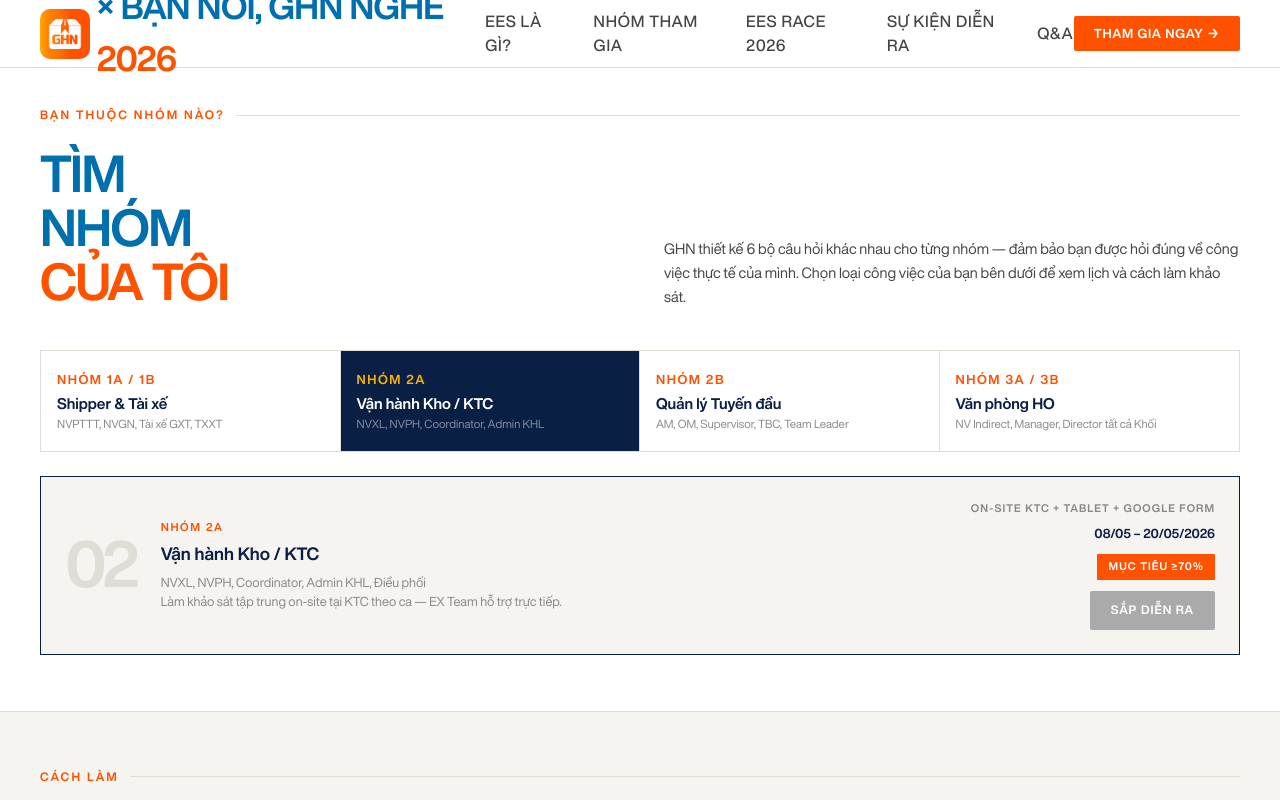
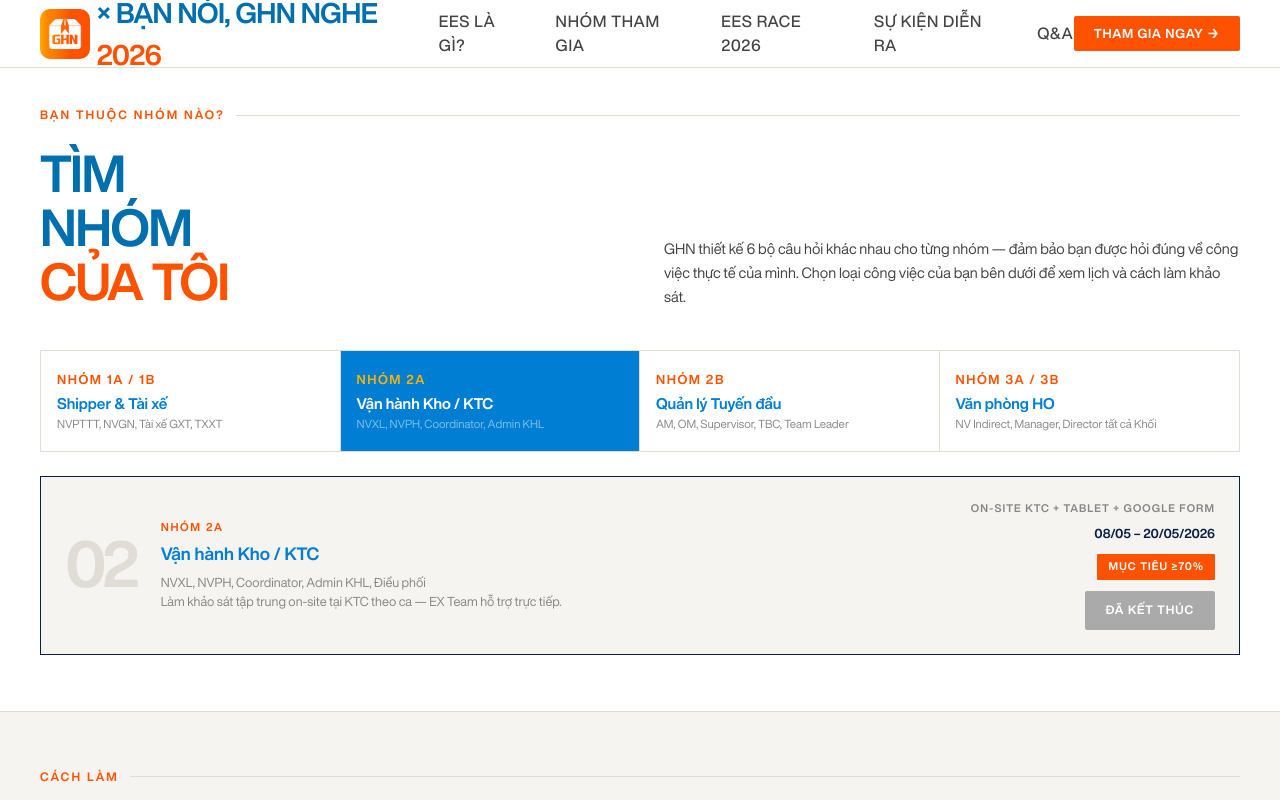
Before and after one commit to Ntna1302/GHN-Landingpage-EES2026, a Next.js app: page / in a window 1280 px wide. Both pictures are taken after a click on the element 490 px from the left and 2909 px from the top of the page. Shown: the part 2509-3309 px from the top of the page. Built offline with nearby package versions, Linux system fonts and the light colour scheme.

Commit message:
changing background color

```diff
--- a/app/globals.css
+++ b/app/globals.css
@@ -438,7 +438,8 @@
 .ghn-quote-section {
   display: grid;
   grid-template-columns: 1fr 1fr;
-  background: #0A1F44;
+  /* background: #0344a7; */
+  background: linear-gradient(135deg, #FF5200 0%, #12547a 50%, #FF5200 100%);
   border-bottom: 1px solid rgba(255,255,255,0.08);
   min-height: 500px;
    overflow: hidden;
--- a/components/layout/Navbar.tsx
+++ b/components/layout/Navbar.tsx
@@ -61,7 +61,7 @@
       display: "block",
     }}
   />
-  <span className="ghn-logo-text" style={{ color: "#006FAD", fontSize: "2.15rem" }}>× Bạn Nói, GHN Nghe <span className="ghn-logo-text" style={{ color: "#FF5200", fontSize: "2.15rem" }}>2026</span></span>
+  <span className="ghn-logo-text" style={{ color: "#006FAD", fontSize: "1.75rem" }}>× Bạn Nói, GHN Nghe <span className="ghn-logo-text" style={{ color: "#FF5200", fontSize: "1.75rem" }}>2026</span></span>
 </div>
 
       {/* Nav links — hidden on mobile */}
--- a/components/layout/TickerStrip.tsx
+++ b/components/layout/TickerStrip.tsx
@@ -2,7 +2,7 @@
 
 const ITEMS = [
   { text: "EES RACE 2026", accent: false },
-  { text: "01/05 – 20/05/2026", accent: true },
+  { text: "02/05 – 20/05/2026", accent: true },
   { text: "TỔNG GIẢI THƯỞNG", accent: false },
   { text: "30.000.000 VNĐ", accent: true },
   { text: "20.000+ NHÂN VIÊN GHN", accent: false },
@@ -39,7 +39,7 @@
         style={{
           display: "flex",
           alignItems: "center",
-          animation: "ticker 25s linear infinite",
+          animation: "ticker 35s linear infinite",
           whiteSpace: "nowrap",
           willChange: "transform",
         }}
@@ -58,7 +58,7 @@
                   color: (item as { isSep?: boolean }).isSep
                     ? "rgba(255,255,255,0.2)"
                     : item.accent
-                    ? "#F8B200"
+                    ? "#FF5200"
                     : "rgba(255,255,255,0.75)",
                   padding: (item as { isSep?: boolean }).isSep
                     ? "0 0.75rem"
--- a/components/layout/UrgencyBar.tsx
+++ b/components/layout/UrgencyBar.tsx
@@ -8,7 +8,7 @@
 }
 
 export default function UrgencyBar({ onScheduleClick }: Props) {
-  const { days, isExpired } = useCountdown("2026-05-01T00:00:00");
+  const { days, isExpired } = useCountdown("2026-05-02T00:00:00");
 
   return (
     <div
--- a/components/sections/CtaFinal.tsx
+++ b/components/sections/CtaFinal.tsx
@@ -8,7 +8,7 @@
     <section
       id="cta"
       style={{
-        background: "#0A1F44",
+        background: "#007ED4",
         borderBottom: "1px solid rgba(255,255,255,0.08)",
         position: "relative",
         overflow: "hidden",
@@ -62,7 +62,7 @@
           <p
             style={{
               fontSize: "0.95rem",
-              color: "#aaa",
+              color: "#fff",
               lineHeight: 1.65,
               maxWidth: "440px",
             }}
@@ -105,7 +105,7 @@
             <div
               style={{
                 fontSize: "0.72rem",
-                color: "rgba(255,255,255,0.3)",
+                color: "#fff",
                 textAlign: "center",
               }}
             >
--- a/components/sections/GroupFinder.tsx
+++ b/components/sections/GroupFinder.tsx
@@ -68,7 +68,7 @@
 ];
 
 function getStatus(start: string, end: string) {
-  const now = new Date();
+  const now = new Date(2026,5,1);
   const s = new Date(start + "T00:00:00");
   const e = new Date(end + "T23:59:59");
   if (now < s) return "upcoming";
@@ -204,7 +204,7 @@
                 padding: "1.2rem 1rem",
                 borderRight: i < 3 ? "1px solid #E0DDD6" : "none",
                 cursor: "pointer",
-                background: isSel ? "#0A1F44" : "#fff",
+                background: isSel ? "#007ED4" : "#fff",
                 transition: "background 0.2s",
                 userSelect: "none",
               }}
@@ -226,7 +226,7 @@
                   fontSize: "0.95rem",
                   fontWeight: 700,
                   lineHeight: 1.2,
-                  color: isSel ? "#fff" : "#0A1F44",
+                  color: isSel ? "#fff" : "#007ED4",
                   marginBottom: "0.2rem",
                 }}
               >
@@ -287,7 +287,7 @@
                   style={{
                     fontSize: "1.1rem",
                     fontWeight: 700,
-                    color: "#0A1F44",
+                    color: "#007ED4",
                     marginBottom: "0.4rem",
                   }}
                 >
@@ -350,7 +350,7 @@
                   whileTap={{ scale: status === "active" ? 0.97 : 1 }}
                   onClick={handleSurvey}
                   style={{
-                    background: status === "active" ? "#0A1F44" : "#aaa",
+                    background: status === "active" ? "#007ED4" : "#aaa",
                     color: "#fff",
                     border: "none",
                     padding: "0.65rem 1.3rem",
--- a/components/sections/GroupsSection.tsx
+++ b/components/sections/GroupsSection.tsx
@@ -30,7 +30,7 @@
               fontSize: "var(--fs-xl)",
               textTransform: "uppercase",
               letterSpacing: "-0.04em",
-              color: "#0A1F44",
+              color: "#007ED4",
               lineHeight: 1.2,
             }}
           >
--- a/components/sections/Hero.tsx
+++ b/components/sections/Hero.tsx
@@ -68,7 +68,7 @@
 };
 
 export default function Hero() {
-  const { days, hours, minutes } = useCountdown("2026-05-01T00:00:00");
+  const { days, hours, minutes } = useCountdown("2026-05-02T00:00:00");
   const isExpired = new Date() >= new Date("2026-05-01T00:00:00");
 
   return (
--- a/components/sections/QuoteSection.tsx
+++ b/components/sections/QuoteSection.tsx
@@ -39,7 +39,7 @@
             style={{
               fontSize: "6rem",
               lineHeight: 0.8,
-              color: "#FF5200",
+              color: "#fff",
               fontFamily: "Georgia, serif",
               fontWeight: 900,
             }}
--- a/components/sections/RaceSection.tsx
+++ b/components/sections/RaceSection.tsx
@@ -54,7 +54,8 @@
           style={{
             width: "50%",
             flexShrink: 0,
-            background: "#0A1F44",
+            // background: "#0A1F44",
+            background: "linear-gradient(135deg, #006FAD 0%, #006FAD 50%, #03293f83 100%)",
             padding: "3.5rem 3rem",
             display: "flex",
             flexDirection: "column",
@@ -155,7 +156,7 @@
                   <p
                     style={{
                       fontSize: "0.9rem",
-                      color: "#aaa",
+                      color: "#ffffff",
                       lineHeight: 1.7,
                       maxWidth: "320px",
                     }}
@@ -243,7 +244,7 @@
                   <p
                     style={{
                       fontSize: "0.9rem",
-                      color: "#aaa",
+                      color: "#fff",
                       lineHeight: 1.7,
                       maxWidth: "520px",
                     }}
@@ -420,7 +421,7 @@
           {/* ── Giải thưởng cá nhân + Gift Strip Bar ── */}
           <div
             style={{
-              background: "linear-gradient(135deg, #FF5200 0%, #006FAD 50%, #FF5200 100%)",
+              background:"linear-gradient(145deg, #03293f83 0%, #006FAD 50%, #006FAD 100%)",
               borderTop: "1px solid rgba(255,255,255,0.15)",
               width: "100%",
               boxShadow: "inset 0 2px 8px rgba(0,0,0,0.1)",
```
